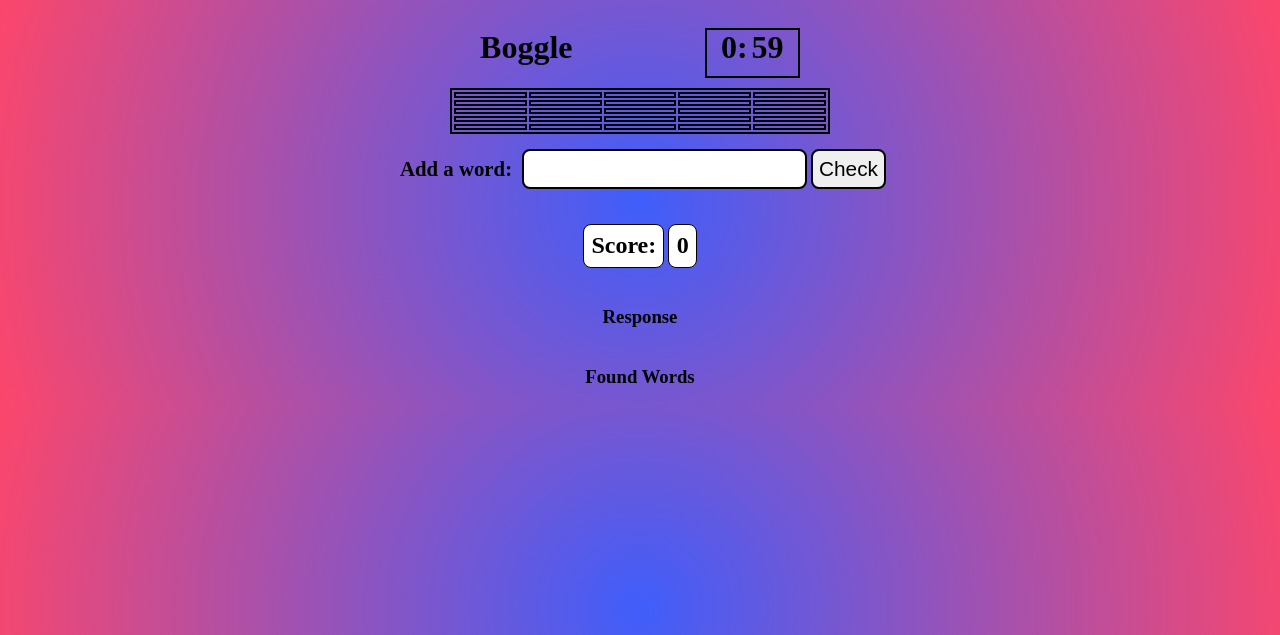
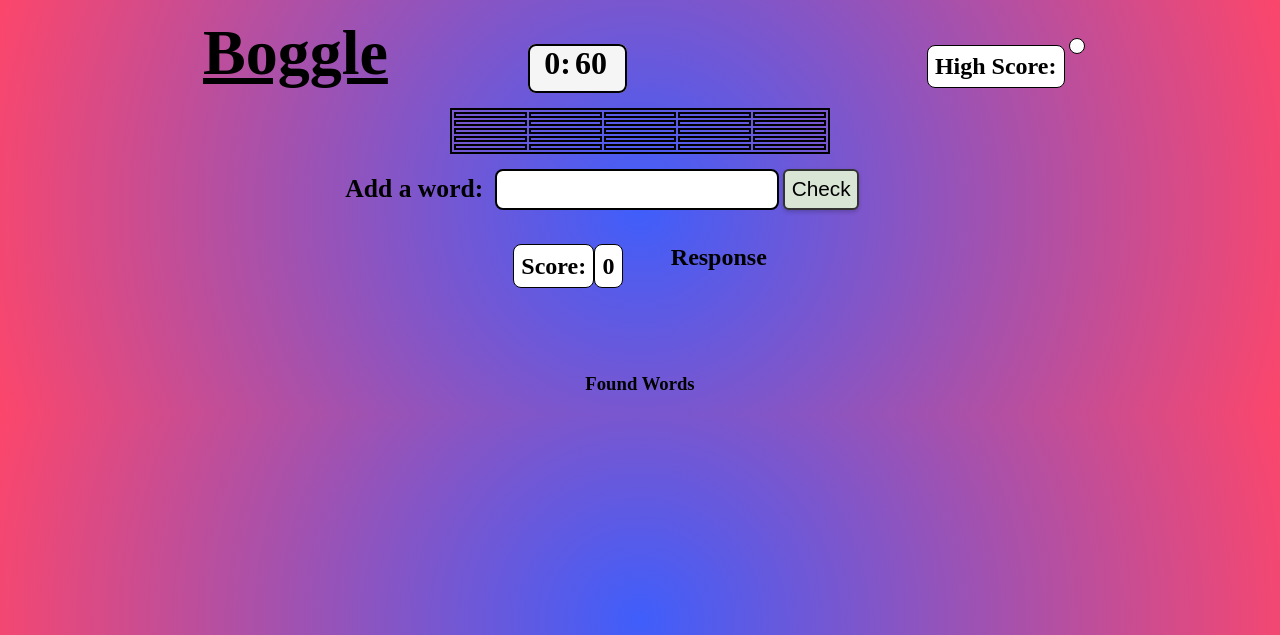
Before and after one commit to Jer-romano/flask-boggle, a Flask app: template templates/game.html in a window 1280 px wide. Shown: the top 635 px of the page. Run offline with Flask 3, Linux system fonts and the light colour scheme; the template is opened without the code that fills it, so the values that code supplies are empty; parts of the project's set-up code (start-up, migrations or seed data) failed here and were passed over.

Commit message:
Fixed timer and improved styling

```diff
--- a/app.py
+++ b/app.py
@@ -11,18 +11,42 @@
 
 @app.route("/")
 def show_start():
+    session["number-of-plays"] = 0
+    session["high-score"] = 0
     return render_template("base.html")
 
 @app.route("/start")
 def show_board():
     board = boggle_game.make_board()
     session["board"] = board
-    return render_template("game.html", board=board)
+    return render_template("game.html")
 
 @app.route("/submit", methods=["POST"])
 def submit_word():
     word = request.json["word"]
     result = boggle_game.check_valid_word(session["board"], word)
-    response = make_response(jsonify({"result": result}), 200)
+    is_unique = word not in boggle_game.found_words
+    if is_unique:
+        boggle_game.found_words.append(word)
+    response = make_response(jsonify({"result": result, "is-unique": is_unique}), 200)
     response.headers["Content-Type"] = "application/json"
     return response
+
+@app.route("/endgame", methods=["POST"])
+def endGame():
+    #import pdb
+   #pdb.set_trace()
+    score = int(request.json["score"])
+    number_of_plays = session["number-of-plays"]
+    high_score = session["high-score"]
+
+    if score > high_score:
+        high_score = score
+
+
+    number_of_plays += 1
+    session["number-of-plays"] = number_of_plays
+    session["high-score"] = high_score
+    print("High Score: " + str(session['high-score']))
+    session['fav-numb'] = 42
+    return render_template("game.html")
--- a/boggle.py
+++ b/boggle.py
@@ -3,13 +3,14 @@
 from random import choice
 import string
 
-better_alph = "AAAAEEEEIIIOOUUYRRTTSSNN" + string.ascii_uppercase
+better_alphabet = "AAAAEEEEIIIOOUUYRRTTSSNN" + string.ascii_uppercase
 
 class Boggle():
 
     def __init__(self):
 
         self.words = self.read_dict("words.txt")
+        self.found_words = []
 
     def read_dict(self, dict_path):
         """Read and return all words in dictionary."""
@@ -25,7 +26,7 @@
         board = []
 
         for y in range(5):
-            row = [choice(better_alph) for i in range(5)]
+            row = [choice(better_alphabet) for i in range(5)]
             board.append(row)
 
         return board
--- a/static/script.js
+++ b/static/script.js
@@ -4,7 +4,7 @@
     let startBtn = $("#start-btn");
 
     let score = 0;
-    let timerVal = 59;
+    const timerVal = 15;
 
     class Timer {
         constructor(startVal, domEl) {
@@ -12,6 +12,12 @@
             this.currentVal = startVal;
             this.intervalId = 0;
             this.domElement = domEl;
+            console.log(this.startVal, this.domElement)
+        }
+        endGame() {
+            $("#guess-btn").attr("disabled", "disabled");
+            $("#times-up-msg").removeClass();
+            submitScore(score);
         }
 
         startTimer() {
@@ -21,7 +27,7 @@
         decreaseTimer() {
             if (this.currentVal == 0) {
                 clearInterval(this.intervalId);
-                disableForm();
+                this.endGame();
             } else {
                 this.currentVal -= 1;
                 this.updateDom();
@@ -30,22 +36,28 @@
 
         updateDom() {
             this.domElement.text(this.currentVal);
-           //document.getElementById("timer").textContent = this.currentVal;
         }
 
+
     }
+    if(window.location.pathname == "/start") {
+        let timer = $("#timer");
+        let timerObj = new Timer(timerVal, timer);
+        timerObj.startTimer();
+     }
 
+    // $(document).on("click", "#start-btn", function(evt) {
+    //     evt.preventDefault();
+    //     let timer = $("#timer");
+    //     let timerObj = new Timer(timerVal, timer);
 
-    $(document).on("click", "#start-btn", function(evt) {
-        let timer = $("#timer");
-        let timerObj = new Timer(59, timer);
-       // evt.preventDefault();
-       timerObj.startTimer();
-    });
+    //    timerObj.startTimer();
+    // });
 
     async function submitGuess(evt) {
         evt.preventDefault();
         let guess = $("#guess").val();
+        guess = guess.toLowerCase();
         let response;
         try {
             response = await axios.request({
@@ -57,18 +69,29 @@
             console.error("submitGuess function failed: ", err);
         }
         let result = response.data["result"];
-        console.log(result);
-        updateGameInfo(result, guess);
+        let is_unique = response.data["is-unique"];
+        console.log("Unique:", is_unique);
+        updateGameInfo(result, guess, is_unique);
 
         $("#guess").val("");
     }
 
-    function disableForm() {
-        $("#word-form").attr("disabled", "disabled");
+    async function submitScore(localScore) {
+        try {
+            response = await axios.request({
+                url: "http://127.0.0.1:5000/endgame",
+                method: "POST",
+                data: {score: localScore}
+            })
+        } catch(err) {
+            console.error("submitScore function failed: ", err);
+        }
     }
 
-    function updateGameInfo(result, guess) {
-        if (result == "ok") {
+
+
+    function updateGameInfo(result, guess, is_unique) {
+        if (result == "ok" && is_unique) {
             $("#response").text("Nice find!");
             $("#found-words").append($(`<li> ${guess} </li>`));
             score += guess.length;
@@ -77,8 +100,11 @@
         else if (result == "not-on-board") {
             $("#response").text(`${guess} is not present.`);
         }
+        else if (result == "not-word") {
+            $("#response").text(`${guess} is not a valid English word.`);
+        }
         else {
-            $("#response").text(`${guess} is not a valid English word.`);
+            $("#response").text(`${guess} has already been found.`);
         }
     }
 });
--- a/static/styles.css
+++ b/static/styles.css
@@ -2,6 +2,7 @@
  text-align: center;
  background: rgb(63,94,251);
  background: radial-gradient(circle, rgba(63,94,251,1) 0%, rgba(252,70,107,1) 100%);
+ font-family: 'American Typewriter', serif;
 }
 
 #boggle-table {
@@ -11,12 +12,30 @@
     border: 2px solid black;
 }
 
+#boggle-title {
+    font-size: 4rem;
+    margin: 0.5rem;
+    text-decoration: underline;
+}
+
 h1 {
     display: inline-block;
 }
+#input-container, #response-area {
+    display: flex;
+    justify-content: center;
+}
+
+#response {
+    margin-left: 2em;
+}
+
 #time-box {
+    background-color: whitesmoke;
     margin-left: 8rem;
+    margin-bottom: 0.5rem;
     border: 2px solid black;
+    border-radius: 8px;
     padding: 0.9rem;
 }
 
@@ -28,12 +47,13 @@
 
 td {
     border: 2px solid black;
-    font-size: 2.1rem;
+    font-size: 2.5rem;
+    font-family: 'Times New Roman', Times, serif;
     padding-left: 0.3rem;
     padding-right: 0.3rem;
 }
 
-form {
+#word-form {
     margin: 15px;
 }
 
@@ -45,18 +65,44 @@
     border: 1px solid black;
 }
 
-#response-area {
-    display: inline-block;
+
+#times-up-msg {
+    margin-left: 6rem;
+    margin-right: 3rem;
 }
-
-button, input {
+#start-btn {
+    padding: 1rem 1.5rem 1rem 1.5rem;
+    margin-top: 10px;
+}
+input {
    border: 2px solid black;
    border-radius: 8px;
    font-size: 1.3em;
    padding: 0.3em;
 }
 
-label {
+button {
+    background-color: #dae6d5;
+    box-shadow: 0 2px 4px rgba(0, 0, 0, 0.2);
+    border: 2px solid #333;
+    border-radius: 6px;
     font-size: 1.3em;
     padding: 0.3em;
+  }
+
+button:hover {
+    background-color: #ffcc00;
 }
+
+button:active {
+    transform: translateY(2px);
+}
+
+label {
+    font-size: 1.6em;
+    padding: 0.3em;
+}
+
+.hidden {
+    visibility: hidden;
+}
--- a/templates/base.html
+++ b/templates/base.html
@@ -8,12 +8,16 @@
 </head>
 <body>
     <div id="header">
-        <h1>Boggle</h1>
+        <h1 id="boggle-title">Boggle</h1>
         <span id="time-box">
             <h1 id="minute-timer">0:</h1>
-            <h1 id="timer">59</h1>
+            <h1 id="timer">60</h1>
         </span>
-
+        <h1 class="hidden" id="times-up-msg">Time's Up!</h1>
+        {%block highscore%}
+        <h2 class="score-box">High Score: </h2>
+        <h2 class="score-box" id="high-score">{{ session['high-score'] }}</h2>
+        {%endblock%}
     </div>
 
     {%block board%}
--- a/templates/game.html
+++ b/templates/game.html
@@ -1,4 +1,9 @@
 {%extends 'base.html'%}
+
+{%block highscore%}
+<h2 class="score-box">High Score: </h2>
+<h2 class="score-box" id="high-score">{{ session['high-score'] }}</h2>
+{%endblock%}
 
 {%block board%}
 <table id="boggle-table">
@@ -6,7 +11,7 @@
             {%for i in range(5)%}
             <tr>
                 {%for j in range(5)%}
-                <td>{{board[i][j]}}</td>
+                <td>{{ session['board'][i][j] }}</td>
                 {%endfor %}
             </tr>
             {%endfor%}
@@ -14,11 +19,16 @@
 </table>
 {%endblock%}
 {%block form%}
-<form action="" id="word-form" method="POST">
-    <label for="guess"><b>Add a word:</b></label>
-    <input type="text" id="guess">
-    <button>Check</button>
-</form>
+<div id="input-container">
+    <form action="" id="word-form" method="POST">
+        <label for="guess"><b>Add a word:</b></label>
+        <input type="text" id="guess">
+        <button id="guess-btn">Check</button>
+    </form>
+        <button id="restart-btn" class="hidden">Restart</button>
+
+</div>
+
 {%endblock%}
 {%block gameinfo%}
 <!-- <table>
@@ -32,9 +42,9 @@
 <div id="response-area">
     <h2 class="score-box">Score: </h2>
     <h2 class="score-box" id="score-value">0 </h2>
-    <h3 id="response">Response</h3>
+    <h2 id="response">Response</h2>
 </div>
-
+<h1>{{ session['fav-numb'] }}</h1>
 <div>
 <h3>Found Words</h3>
 <ul id="found-words">
```
